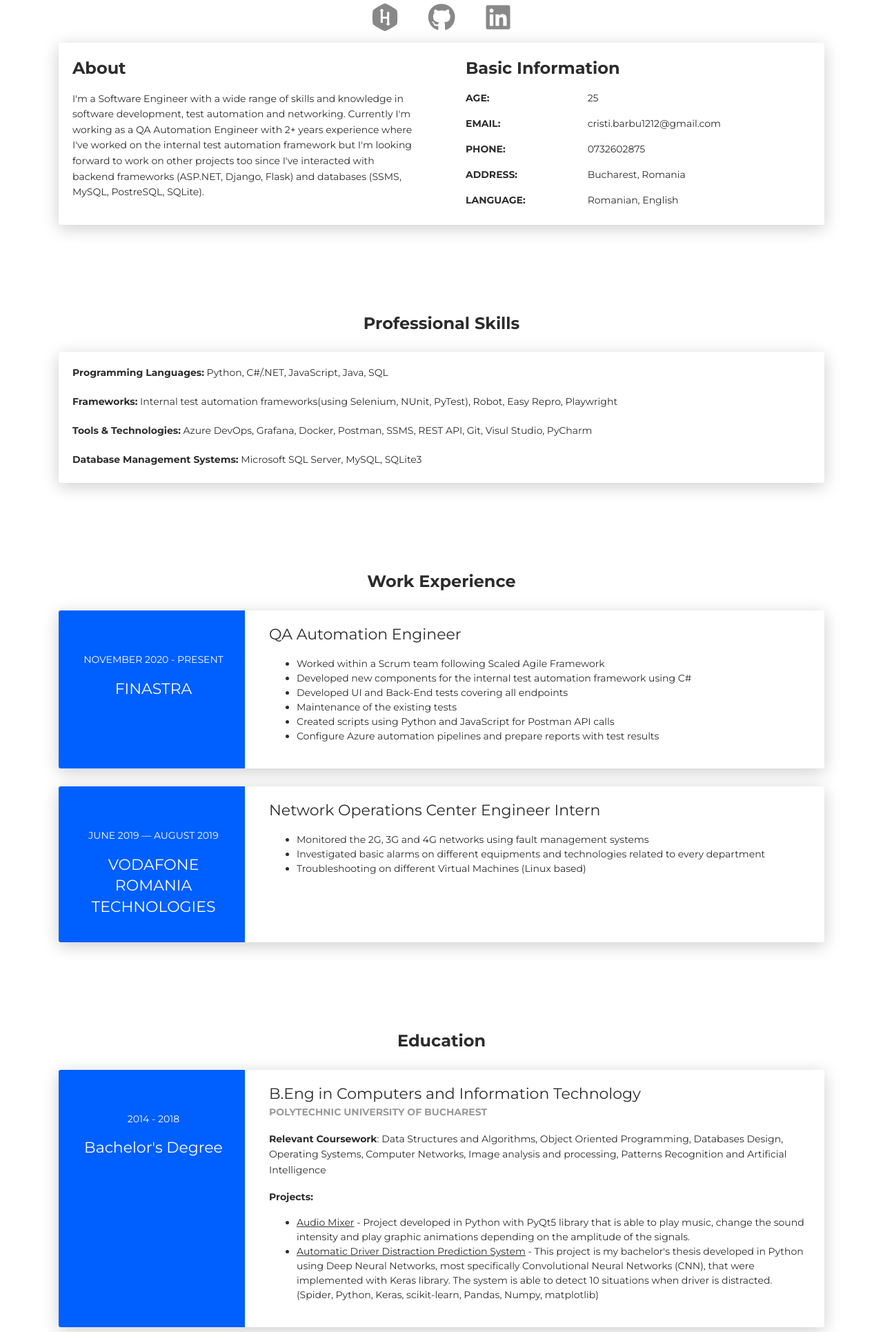
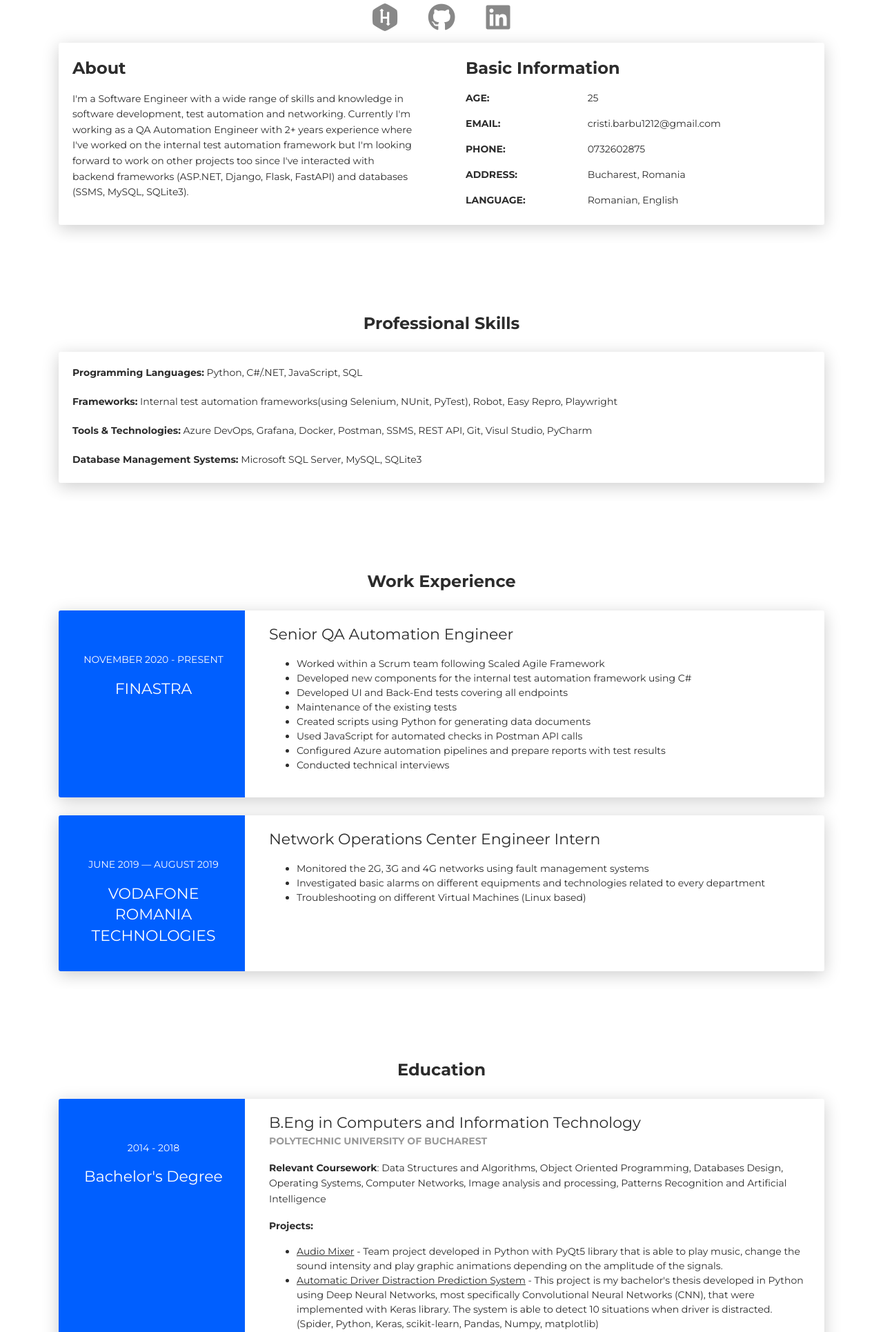
Before and after one commit to cbarbu12/resume, a Flask app: page / in a window 1280 px wide. Shown: the part 558-2489 px from the top of the page at 69% size. Run offline with Flask 2, Linux system fonts and the light colour scheme; some libraries are stand-ins or nearby versions.

Commit message:
change content

```diff
--- a/templates/index.html
+++ b/templates/index.html
@@ -72,8 +72,8 @@
             <div class="h4 mt-0 title">About</div>
             <p>I'm a Software Engineer with a wide range of skills and knowledge in software development, test automation and networking.
                Currently I'm working as a QA Automation Engineer with 2+ years experience where I've worked on the internal test automation framework
-               but I'm looking forward to work on other projects too since I've interacted with backend frameworks (ASP.NET, Django, Flask) and databases
-               (SSMS, MySQL, PostreSQL, SQLite).</p>
+               but I'm looking forward to work on other projects too since I've interacted with backend frameworks (ASP.NET, Django, Flask, FastAPI) and databases
+               (SSMS, MySQL, SQLite3).</p>
             </div>
         </div>
         <div class="col-lg-6 col-md-12">
@@ -119,7 +119,7 @@
     <div class="h4 text-center mb-4 title">Professional Skills</div>
     <div class="card" data-aos="fade-up" data-aos-anchor-placement="top-bottom">
       <div class="card-body">
-        <b>Programming Languages:</b> Python, C#/.NET, JavaScript, Java, SQL<br><br>
+        <b>Programming Languages:</b> Python, C#/.NET, JavaScript, SQL<br><br>
         <b>Frameworks:</b> Internal test automation frameworks(using Selenium, NUnit, PyTest), Robot, Easy Repro, Playwright<br><br>
         <b>Tools & Technologies:</b> Azure DevOps, Grafana, Docker, Postman, SSMS, REST API, Git, Visul Studio, PyCharm<br><br>
         <b>Database Management Systems:</b> Microsoft SQL Server, MySQL, SQLite3
@@ -141,15 +141,17 @@
         </div>
         <div class="col-md-9" data-aos="fade-left" data-aos-offset="50" data-aos-duration="500">
           <div class="card-body">
-            <div class="h5">QA Automation Engineer</div>
+            <div class="h5">Senior QA Automation Engineer</div>
             <p>
               <ul>
                 <li>Worked within a Scrum team following Scaled Agile Framework</li>
                 <li>Developed new components for the internal test automation framework using C#</li>
                 <li>Developed UI and Back-End tests covering all endpoints</li>
                 <li>Maintenance of the existing tests</li>
-                <li>Created scripts using Python and JavaScript for Postman API calls</li>
-                <li>Configure Azure automation pipelines and prepare reports with test results</li>
+                <li>Created scripts using Python for generating data documents</li>
+                <li>Used JavaScript for automated checks in Postman API calls</li>
+                <li>Configured Azure automation pipelines and prepare reports with test results</li>
+                <li>Conducted technical interviews</li>
               </ul>
               </p>
           </div>
@@ -201,7 +203,7 @@
             <p>
               <b>Projects:</b><br>
               <ul>
-                <li><u>Audio Mixer</u> - Project developed in Python with PyQt5 library that is able to play music, change the sound intensity and play graphic animations depending on the amplitude of the signals.</li>
+                <li><u>Audio Mixer</u> - Team project developed in Python with PyQt5 library that is able to play music, change the sound intensity and play graphic animations depending on the amplitude of the signals.</li>
                 <li><u>Automatic Driver Distraction Prediction System</u> - This project is my bachelor's thesis developed in Python using Deep Neural Networks, most specifically Convolutional Neural Networks (CNN),
                       that were implemented with Keras library. The system is able to detect 10 situations when driver is distracted. (Spider, Python, Keras, scikit-learn, Pandas, Numpy, matplotlib)</li>
               </ul>
```
